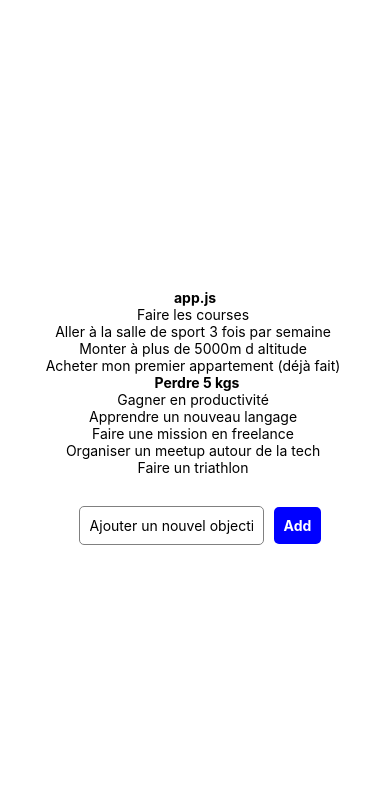
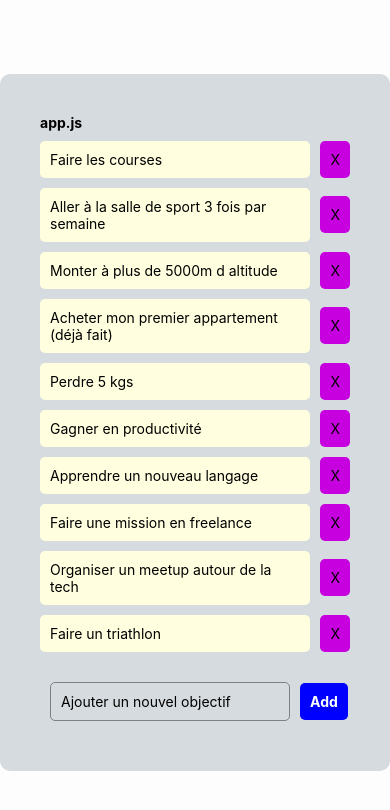
Before and after one commit to MarcSyndrome/TP1Aurelien, a React Native app: screen / in a window 390 px wide. Shown: the top 810 px of the page. Built offline with nearby package versions, Linux system fonts and the light colour scheme.

Commit message:
ajout d'un bouton, remise a niveau du tableau

```diff
--- a/App.js
+++ b/App.js
@@ -1,69 +1,64 @@
 
-// importe le composant StatusBar d'expo-status-bar. Ce composant permet d'afficher une barre de statut dans l'application mobile.
+
 import { StatusBar } from 'expo-status-bar';
-
-// importe plusieurs composants de react-native qui seront utilisés dans l'application.
 import { StyleSheet, Text, View, TextInput, TouchableOpacity } from 'react-native';
-
-// importe React et useState, une fonction de React qui permet de gérer l'état d'un composant.
 import React, { useState } from 'react';
 
 const sampleGoals = [
-  { text: "Faire les courses" },
-  { text: "Aller à la salle de sport 3 fois par semaine" },
-  { text: "Monter à plus de 5000m d altitude" },
-  { text: "Acheter mon premier appartement (déjà fait)" },
-  { boldText: "Perdre 5 kgs" },
-  { text: "Gagner en productivité" },
-  { text: "Apprendre un nouveau langage" },
-  { text: "Faire une mission en freelance" },
-  { text: "Organiser un meetup autour de la tech" },
-  { text: "Faire un triathlon" },
+  "Faire les courses",
+  "Aller à la salle de sport 3 fois par semaine",
+  "Monter à plus de 5000m d altitude",
+  "Acheter mon premier appartement (déjà fait)",
+  "Perdre 5 kgs",
+  "Gagner en productivité",
+  "Apprendre un nouveau langage",
+  "Faire une mission en freelance",
+  "Organiser un meetup autour de la tech",
+  "Faire un triathlon",
 ];
 
 export default function App() {
+  const [newGoal, setNewGoal] = useState("");
+  const [goals, setGoals] = useState(sampleGoals);
 
-  // État local pour stocker la valeur de l'input
-  const [newGoal, setNewGoal] = useState("");
-
-  // Fonction pour ajouter un nouveau goal à la liste
   const handleAddGoal = () => {
-    // Vérifier si la valeur de l'input est vide
     if (newGoal.trim() === "") {
       return;
     }
-    // Ajouter le nouveau goal à la liste
-    sampleGoals.push({ text: newGoal, red: false });
-    // Réinitialiser la valeur de l'input
+    setGoals([...goals, newGoal]);
     setNewGoal("");
+  };
+
+  const handleDeleteGoal = (index) => {
+    const newGoals = [...goals];
+    newGoals.splice(index, 1);
+    setGoals(newGoals);
   };
 
   return (
     <View style={styles.container}>
+      <View style={styles.containerView}>
         <Text style={{ fontWeight: "bold" }}>app.js</Text>
-      {/* Affiche tous les objectifs de la liste */}
-      {sampleGoals.map((goal, index) => (
-        <Text key={index} style={{ color: goal.red ? "red" : "black" }}>
-          {goal.text} {goal.boldText && <Text style={{ fontWeight: "bold" }}>{goal.boldText}</Text>}
-        </Text>
+        {goals.map((goal, index) => (
+          <View style={styles.goalContainer} key={index}>
+            <Text style={styles.goalText}>{goal}</Text>
+            <TouchableOpacity style={styles.deleteButton} onPress={() => handleDeleteGoal(index)}>
+              <Text style={styles.deleteButton}>X</Text>
+            </TouchableOpacity>
+          </View>
         ))}
-
-      {/* On ajoute dans la vue l'input et le bouton en "row" */}
         <View style={styles.inputContainer}>
-
-        {/* Champ input pour ajouter un nouvel objectif */}
           <TextInput
             style={styles.input}
             placeholder="Ajouter un nouvel objectif"
             value={newGoal}
             onChangeText={(text) => setNewGoal(text)}
           />
-
-        {/* Bouton pour ajouter le nouvel objectif */}
           <TouchableOpacity style={styles.button} onPress={handleAddGoal}>
             <Text style={styles.buttonText}>Add</Text>
           </TouchableOpacity>
           <StatusBar style="auto" />
+        </View>
       </View>
     </View>
   );
@@ -75,9 +70,14 @@ const styles = StyleSheet.create({
     alignItems: 'center',
     marginTop: 20,
   },
+  containerView: {
+    backgroundColor: "#D6DBDF",
+    padding: 40,
+    borderRadius: 10
+  },
   container: {
     flex: 1,
-    backgroundColor: '#fff',
+    backgroundColor: '#FDFDFD',
     alignItems: 'center',
     justifyContent: 'center',
   },
@@ -87,7 +87,6 @@ const styles = StyleSheet.create({
     borderRadius: 5,
     padding: 10,
     margin: 10,
-    width:"185px"
   },
   button: {
     backgroundColor: "blue",
@@ -98,4 +97,21 @@ const styles = StyleSheet.create({
     color: "white",
     fontWeight: "bold",
   },
-});
+  goalContainer: {
+    flexDirection: "row",
+    alignItems: "center",
+    marginTop: 10,
+  },
+  goalText: {
+    flex: 1,
+    backgroundColor: "#FFFFDF",
+    padding: 10,
+    borderRadius: 5,
+    marginRight: 10,
+  },
+  deleteButton: {
+    backgroundColor: "#C700DF",
+    padding: 5,
+    borderRadius: 5,
+  },
+})
```
Lines whose indentation alone changed are shown as unchanged.
